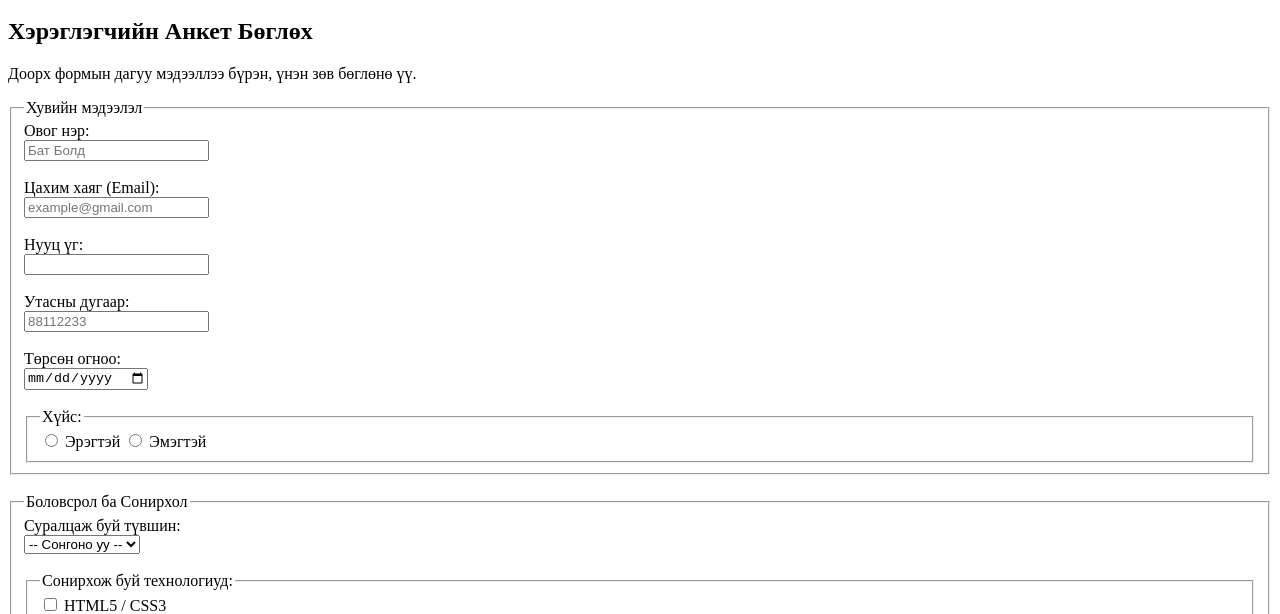
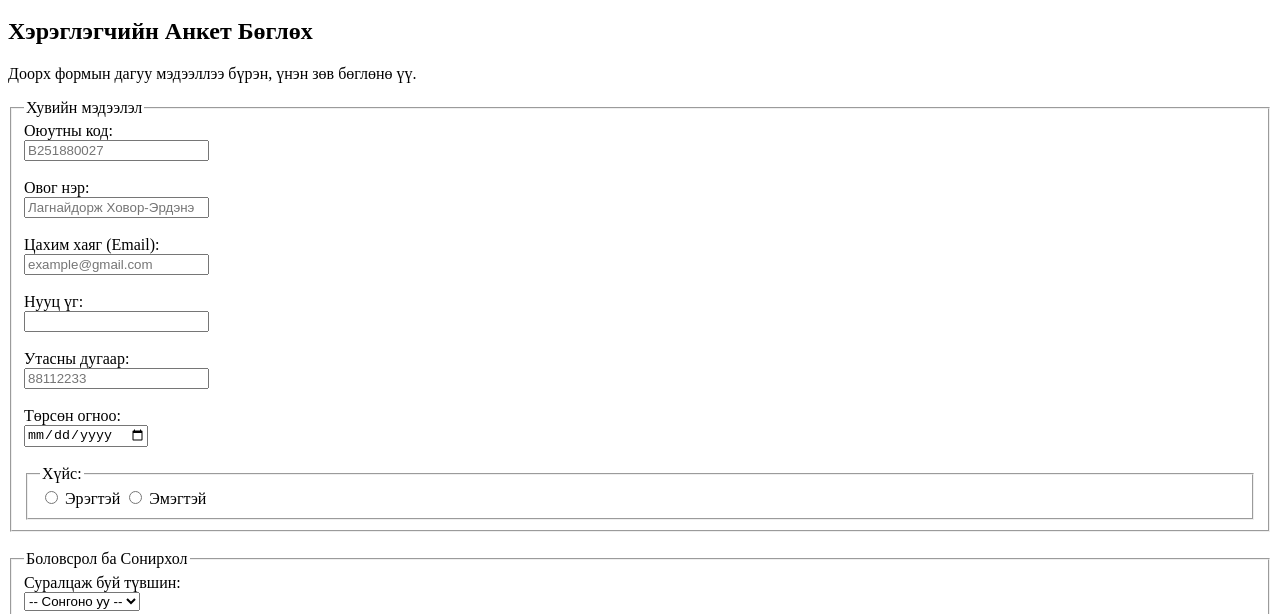
Before and after one commit to lagnaidorjhovorerdene-alt/web-development-lab, a plain HTML site: page lab02/lab02.html in a window 1280 px wide. Shown: the part 136-750 px from the top of the page. Drawn offline with Linux system fonts and the light colour scheme.

Commit message:
Add student ID field to form

```diff
--- a/lab02/lab02.html
+++ b/lab02/lab02.html
@@ -32,9 +32,12 @@
           <!-- 1-р бүлэг: Хувийн мэдээлэл -->
           <fieldset>
             <legend>Хувийн мэдээлэл</legend>
+            <label for="studentid">Оюутны код:</label><br>
+            <input type="text" id="studentid" name="studentid" placeholder="B251880027"
+                    required minlength="6" maxlength="12" pattern="[A-Za-z0-9]{6,12}" title="6-12 тэмдэгт, зөвхөн латин үсэг ба тоо"><br><br>
 
             <label for="fullname">Овог нэр:</label><br>
-            <input type="text" id="fullname" name="fullname" placeholder="Бат Болд"
+            <input type="text" id="fullname" name="fullname" placeholder="Лагнайдорж Ховор-Эрдэнэ"
                    required minlength="2" autocomplete="name"><br><br>
 
             <label for="email">Цахим хаяг (Email):</label><br>
```
